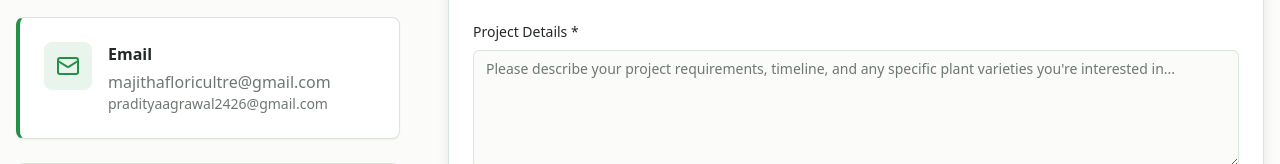
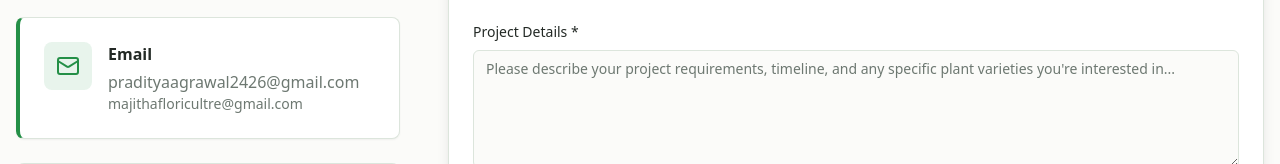
Before and after one commit to pradityaagrawal2426/majitha-growers-portal, a React (Vite) app: page /contact in a window 1280 px wide. Shown: the part 759-923 px from the top of the page. Built offline with nearby package versions, Linux system fonts and the light colour scheme.

Commit message:
Changes
Co-authored-by: pradityaagrawal2426 <223558869+pradityaagrawal2426@users.noreply.github.com>

```diff
--- a/src/components/Contact.tsx
+++ b/src/components/Contact.tsx
@@ -71,8 +71,8 @@ Message: ${formData.message}`;
     {
       icon: Mail,
       title: "Email",
-      info: "majithafloricultre@gmail.com",
-      detail: "pradityaagrawal2426@gmail.com"
+      info: "pradityaagrawal2426@gmail.com",
+      detail: "majithafloricultre@gmail.com"
     },
     {
       icon: Clock,
```
